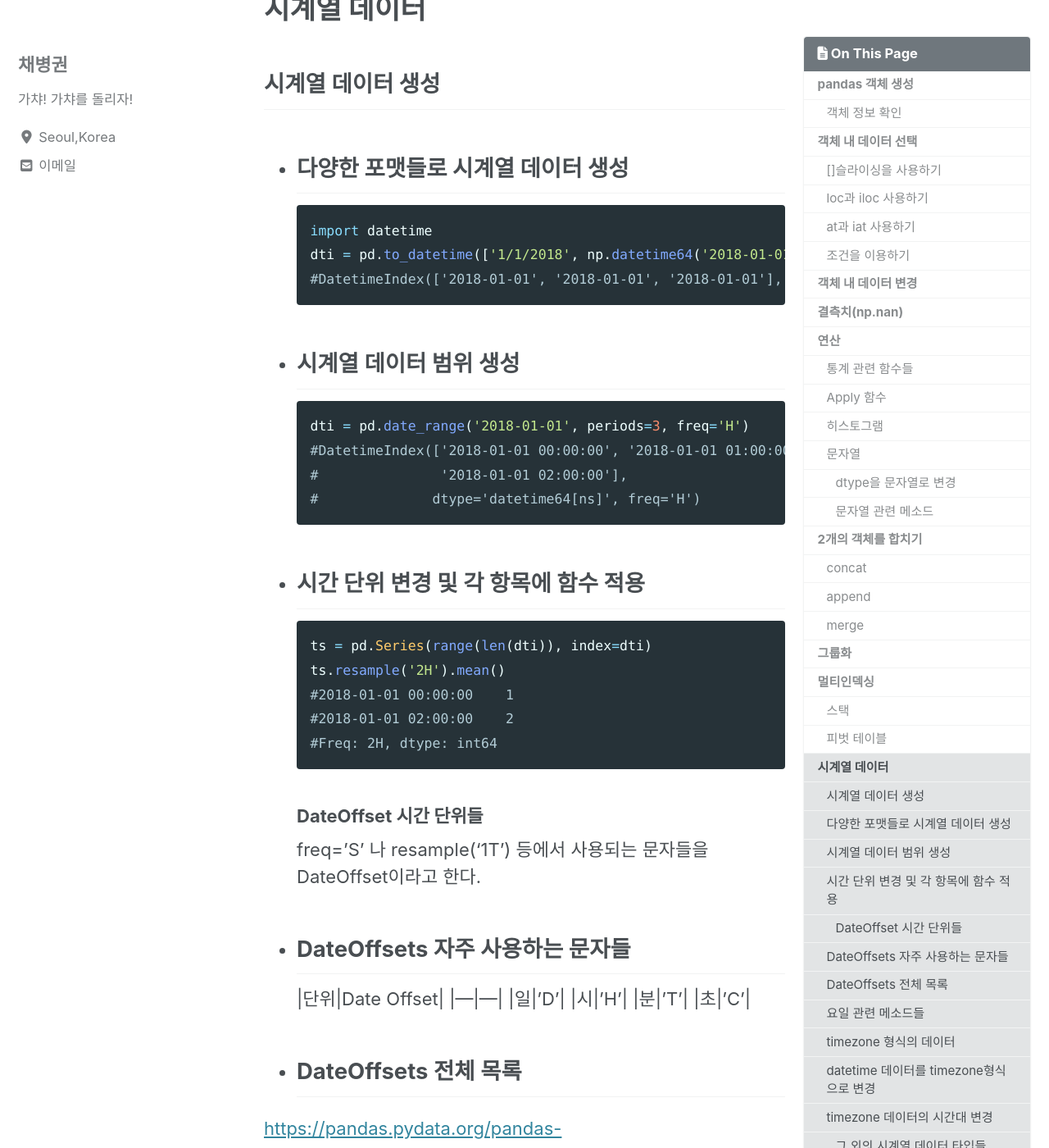
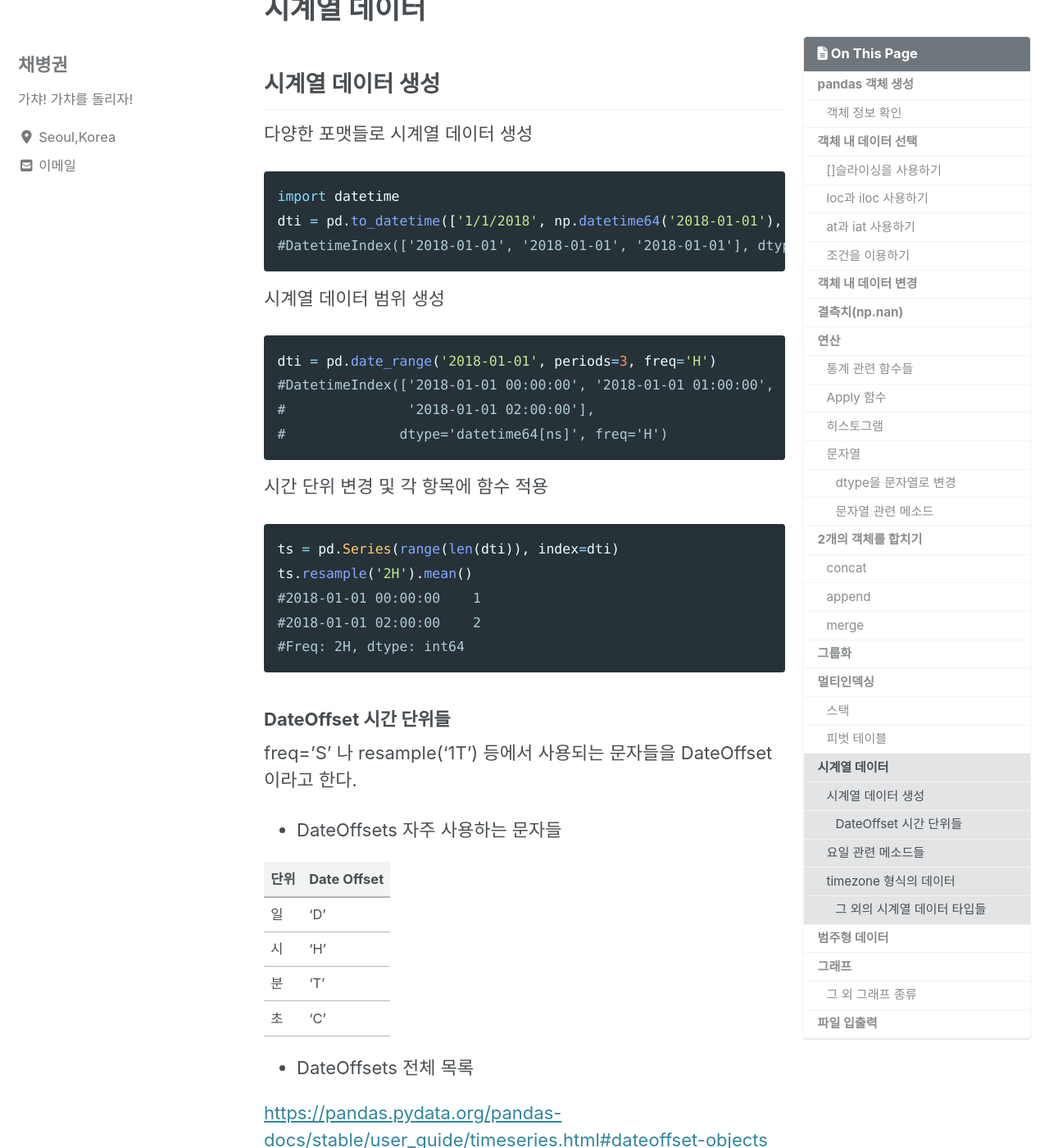
Before and after one commit to ByeongGwonChae/mynotebook, a Jekyll site: the page built from _posts/2020-02-29-pandas기초.md, in a window 1280 px wide and 1400 px high, scrolled down 12718 px. Shown: the whole window at 82% size. Built offline with Jekyll 4.4.1, drawn with Linux system fonts in a browser that asks for light colours; cached includes are drawn as plain includes; nearby versions of some CDN libraries.

Commit message:
Update 2020-02-29-pandas기초.md

```diff
--- a/_posts/2020-02-29-pandas기초.md
+++ b/_posts/2020-02-29-pandas기초.md
@@ -372,25 +372,20 @@ pd.pivot_table(df, values='D', index=['A', 'B'], columns=['C'])
 
 # 시계열 데이터
 ## 시계열 데이터 생성
-- 다양한 포맷들로 시계열 데이터 생성
--
+다양한 포맷들로 시계열 데이터 생성
 ~~~ python
 import datetime
 dti = pd.to_datetime(['1/1/2018', np.datetime64('2018-01-01'), datetime.datetime(2018, 1, 1)])
 #DatetimeIndex(['2018-01-01', '2018-01-01', '2018-01-01'], dtype='datetime64[ns]', freq=None)
 ~~~
-
-- 시계열 데이터 범위 생성
--
+시계열 데이터 범위 생성
 ~~~ python
 dti = pd.date_range('2018-01-01', periods=3, freq='H')
 #DatetimeIndex(['2018-01-01 00:00:00', '2018-01-01 01:00:00',
 #               '2018-01-01 02:00:00'],
 #              dtype='datetime64[ns]', freq='H')
 ~~~
-
-- 시간 단위 변경 및 각 항목에 함수 적용
--
+시간 단위 변경 및 각 항목에 함수 적용
 ~~~ python
 ts = pd.Series(range(len(dti)), index=dti)
 ts.resample('2H').mean()
@@ -401,7 +396,7 @@ ts.resample('2H').mean()
 ### DateOffset 시간 단위들
 freq='S' 나 resample('1T') 등에서 사용되는 문자들을 DateOffset이라고 한다.
 - DateOffsets 자주 사용하는 문자들
--
+
 |단위|Date Offset|
 |---|---|
 |일|'D'|
@@ -410,7 +405,6 @@ freq='S' 나 resample('1T') 등에서 사용되는 문자들을 DateOffset이라
 |초|'C'|
 
 - DateOffsets 전체 목록
--
 <https://pandas.pydata.org/pandas-docs/stable/user_guide/timeseries.html#dateoffset-objects>
 ## 요일 관련 메소드들
 ~~~ python
@@ -422,17 +416,14 @@ monday = friday + pd.offsets.BDay() #주말 제외한 다음날
 monday.day_name()    #'Monday'
 ~~~
 ## timezone 형식의 데이터
-- datetime 데이터를 timezone형식으로 변경
--
+datetime 데이터를 timezone형식으로 변경
 ~~~ python
 dtz = dti.tz_localize('UTC')
 # DatetimeIndex(['2018-01-01 00:00:00+00:00', '2018-01-01 01:00:00+00:00',
 #                '2018-01-01 02:00:00+00:00'],
 #               dtype='datetime64[ns, UTC]', freq='H')
 ~~~
-
-- timezone 데이터의 시간대 변경
--
+timezone 데이터의 시간대 변경
 ~~~ python
 dtz.tz_convert('US/Pacific')
 # DatetimeIndex(['2017-12-31 16:00:00-08:00', '2017-12-31 17:00:00-08:00',
```
